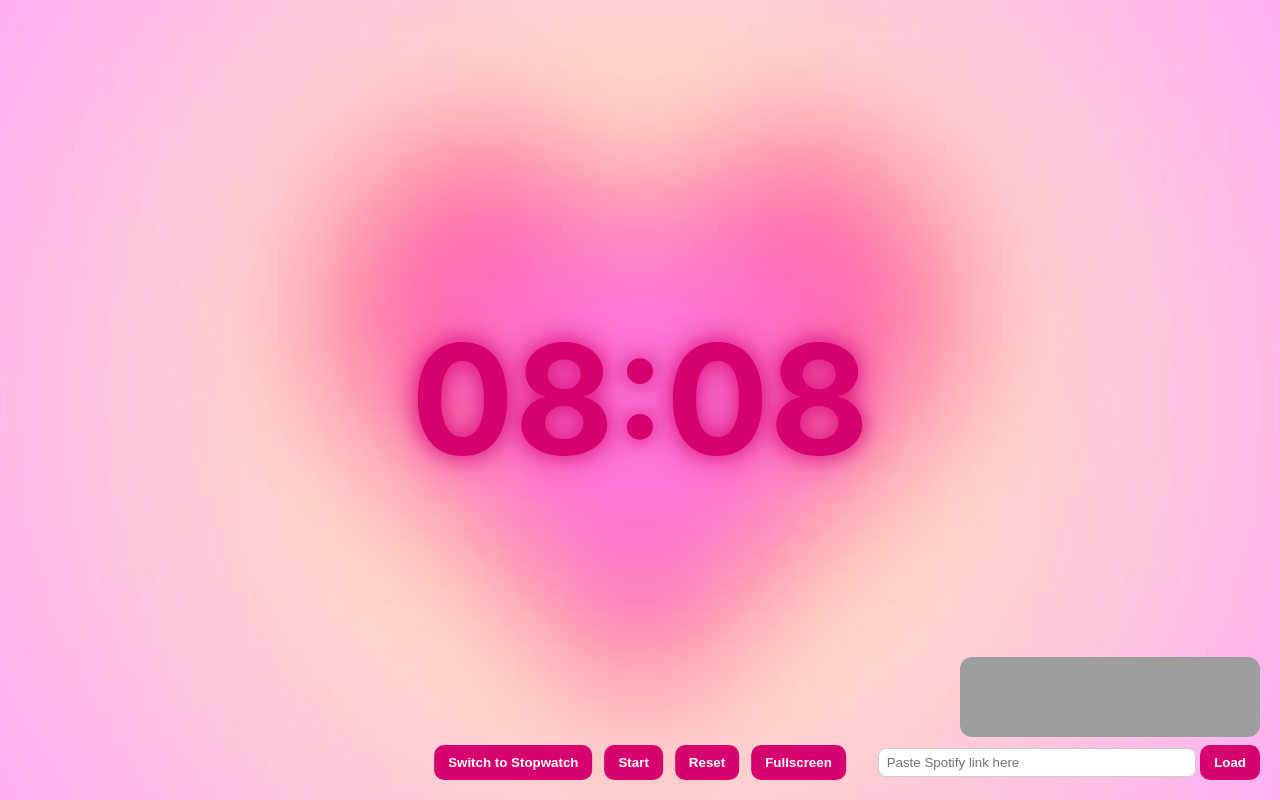
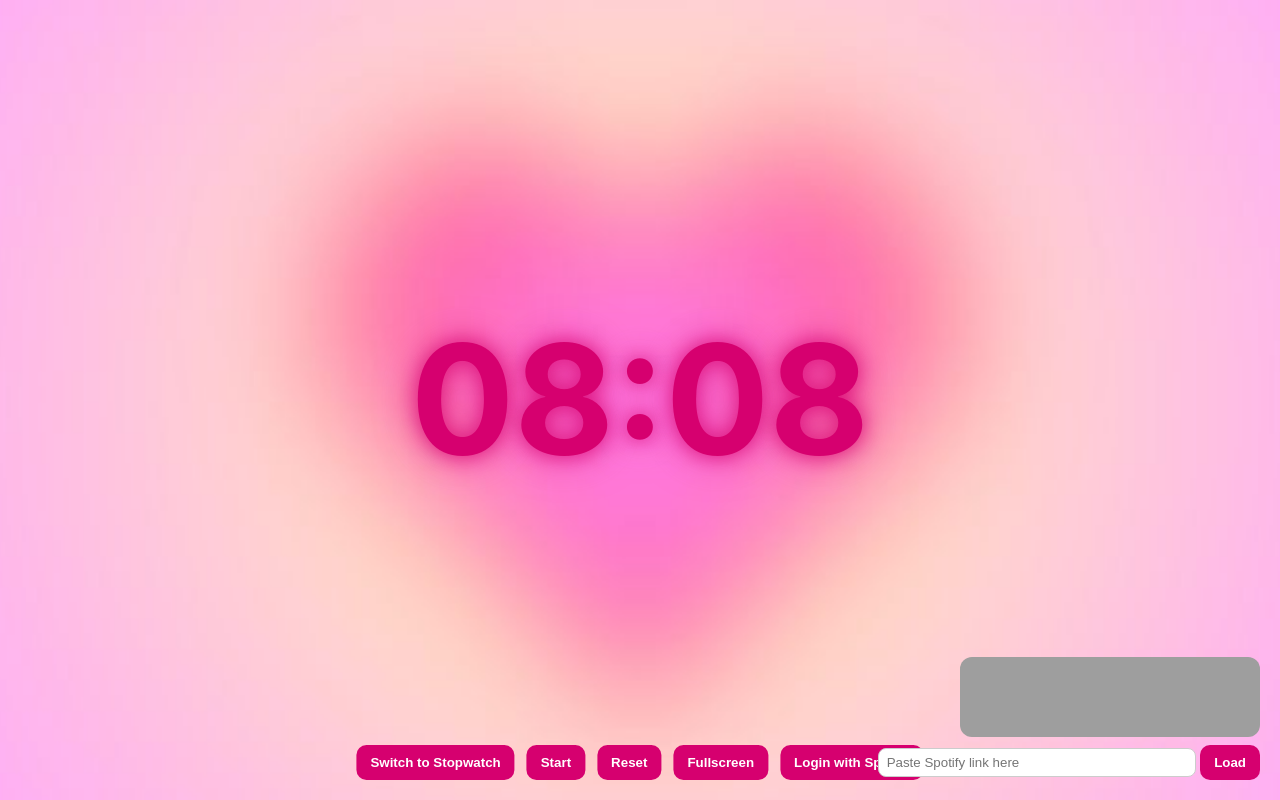
Before and after one commit to aditishimanshu/Clock, a plain HTML site: page index.html in a window 1280 px wide. Drawn offline with Linux system fonts and the light colour scheme; grey boxes are pictures that could not be loaded.

Commit message:
Update index.html

```diff
--- a/index.html
+++ b/index.html
@@ -79,6 +79,7 @@
   <button id="swStart">Start</button>
   <button id="swReset">Reset</button>
   <button id="fullscreenBtn">Fullscreen</button>
+  <button id="loginBtn">Login with Spotify</button>
 </div>
 
 <div class="spotify">
@@ -97,7 +98,8 @@
 function pad(n){return n.toString().padStart(2,'0');}
 function updateClock(){
   const now=new Date();
-  document.getElementById('time').textContent=pad(now.getHours())+':'+pad(now.getMinutes());
+  document.getElementById('time').textContent=
+    pad(now.getHours())+':'+pad(now.getMinutes());
 }
 updateClock();setInterval(updateClock,1000);
 
@@ -121,7 +123,11 @@ swStartBtn.onclick=()=>{
   if(!swRunning){swRunning=true;swStart=Date.now();tickSw();swStartBtn.textContent='Stop';}
   else{swRunning=false;swElapsed+=Date.now()-swStart;swStartBtn.textContent='Start';}
 };
-document.getElementById('swReset').onclick=()=>{swRunning=false;swElapsed=0;swDisplay.textContent='00:00.00';swStartBtn.textContent='Start';};
+document.getElementById('swReset').onclick=()=>{
+  swRunning=false;swElapsed=0;
+  swDisplay.textContent='00:00.00';
+  swStartBtn.textContent='Start';
+};
 
 /* Toggle clock/stopwatch */
 const toggleBtn=document.getElementById('toggleMode');
@@ -141,8 +147,11 @@ toggleBtn.onclick=()=>{
 
 /* Fullscreen */
 document.getElementById('fullscreenBtn').onclick=()=>{
-  if(!document.fullscreenElement){document.documentElement.requestFullscreen();}
-  else{document.exitFullscreen();}
+  if(!document.fullscreenElement){
+    document.documentElement.requestFullscreen();
+  } else {
+    document.exitFullscreen();
+  }
 };
 
 /* Spotify link loader */
@@ -153,6 +162,22 @@ document.getElementById('loadSpotify').onclick=()=>{
     document.getElementById('spotifyFrame').src=embedUrl;
   }
 };
+
+/* Spotify Login */
+const clientId = "87e4d3bdd8ec4c069d7e54557d291292";
+const redirectUri = "https://aditishimanshu.github.io/Clock/callback.html";
+const scopes = [
+  "streaming",
+  "user-read-email",
+  "user-read-private",
+  "user-read-playback-state",
+  "user-modify-playback-state"
+];
+
+document.getElementById("loginBtn").onclick = () => {
+  const authUrl = `https://accounts.spotify.com/authorize?client_id=${clientId}&response_type=token&redirect_uri=${encodeURIComponent(redirectUri)}&scope=${scopes.join("%20")}`;
+  window.location.href = authUrl;
+};
 </script>
 </body>
 </html>
```
